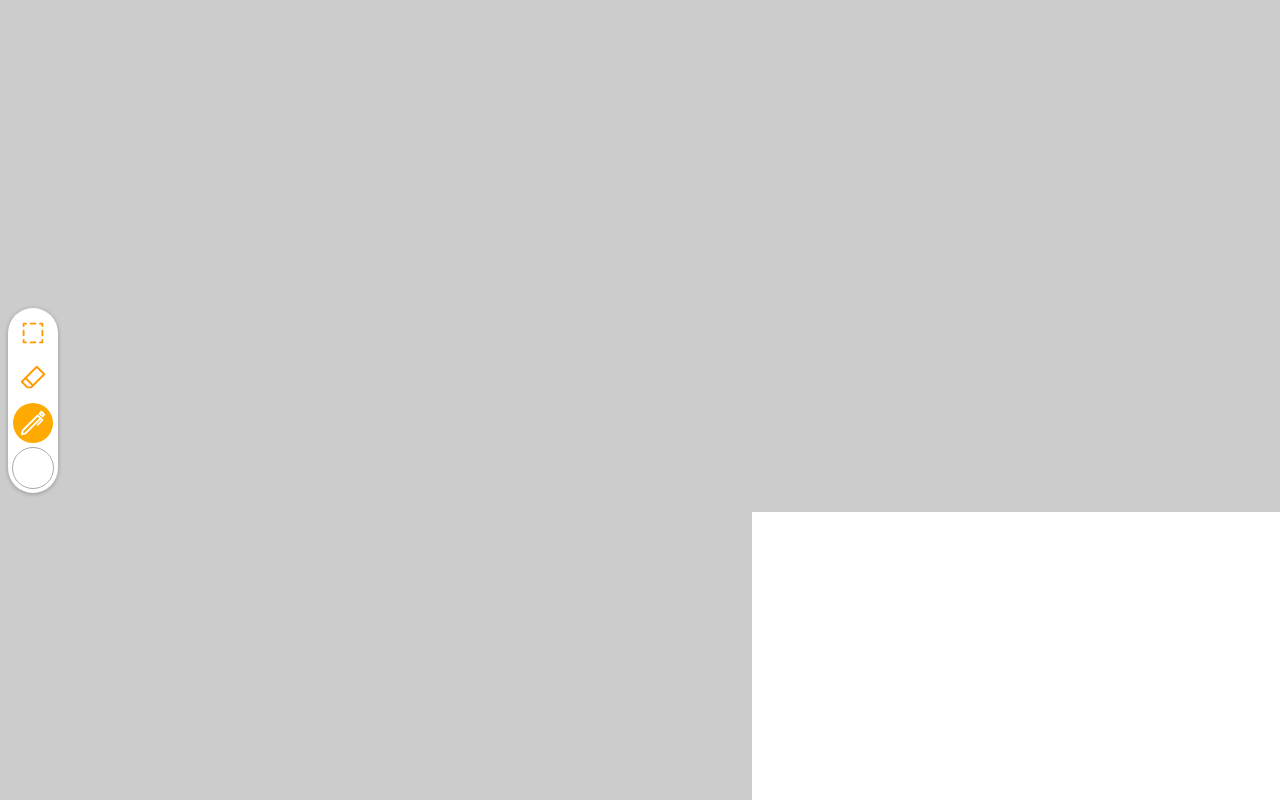
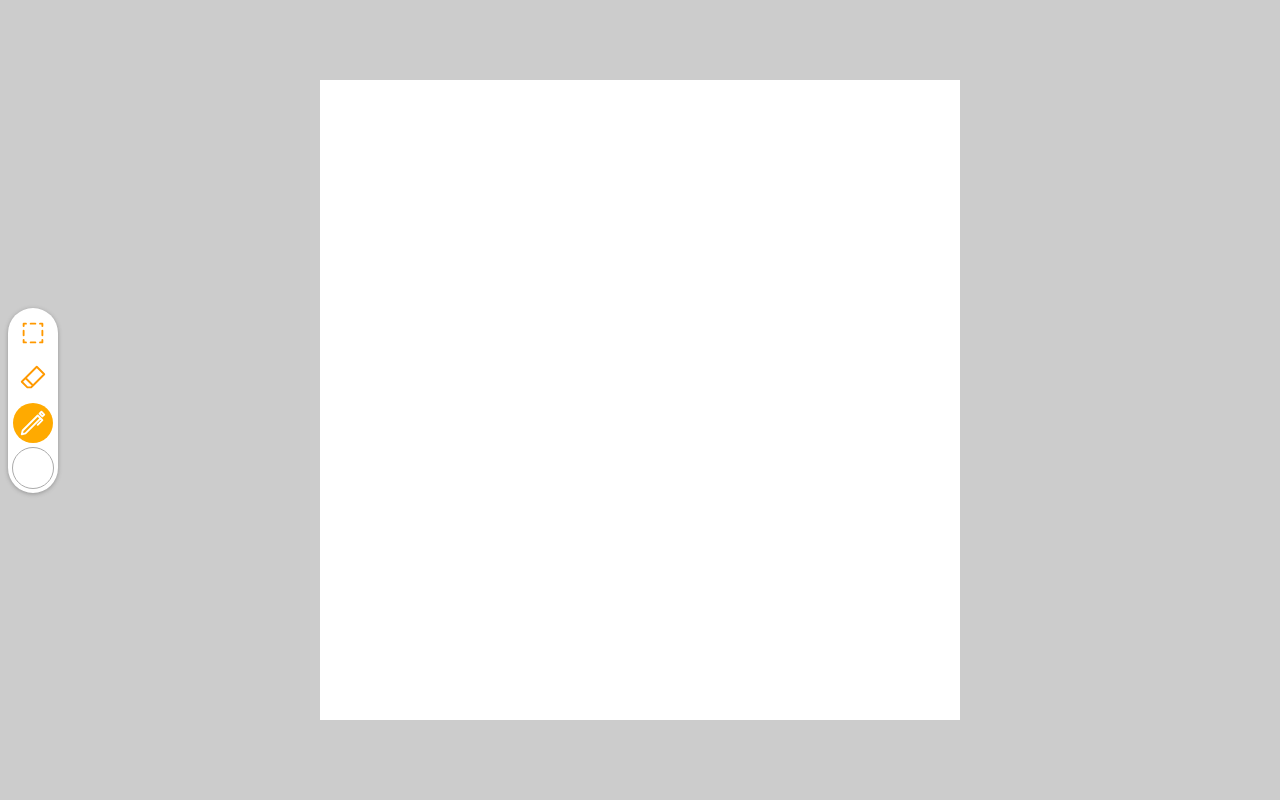
Before and after one commit to Skudi142/IntelligentCanvas, a React (Vite) app: page /drawing in a window 1280 px wide. Built offline with nearby package versions, Linux system fonts and the light colour scheme.

Commit message:
feat:캔버스 컴포넌트 추가

```diff
--- a/src/components/DrawingSpace/DrawCanavs.jsx
+++ b/src/components/DrawingSpace/DrawCanavs.jsx
@@ -1,10 +1,10 @@
 import { useState } from 'react'
 function DrawCanvas() {
-  const [scale, setScale] = useState(window.innerWidth / 800*0.8);
+  const [scale, setScale] = useState(Math.min(window.innerWidth / 800*0.8, window.innerHeight / 800*0.8));
   return (
     <div className="drawarea">
       <canvas className="drawcanvas" width="800" height="800"
-        style={{ transform: `scale(${scale})`, transformOrigin: '-50% -50%' }}
+        style={{transform: `translate(-50%, -50%)scale(${scale})`}}
       ></canvas>
     </div>
   );
--- a/src/components/DrawingSpace/ToolPicker.jsx
+++ b/src/components/DrawingSpace/ToolPicker.jsx
@@ -6,7 +6,7 @@ import Color from './Color'
 
 const ToolRadio=({ value, tool, f, children })=>(
   <>
-    <input class="ToolRadioInput"
+    <input className="ToolRadioInput"
       type="radio"
       name="tool"
       id={value}
@@ -28,7 +28,7 @@ function ToolPicker({f}) {
     <div className="tool-picker-layout">
       <div className="tool-picker">
         <ToolRadio value="select" tool={tool} f={onPick}>
-          <svg viewBox="0 0 32 32"><path stroke-dasharray="5 5" stroke-dashoffset="2.5" d="M6 6v20h20V6Z"></path></svg>
+          <svg viewBox="0 0 32 32"><path strokeDasharray="5 5" strokeDashoffset="2.5" d="M6 6v20h20V6Z"></path></svg>
         </ToolRadio>
         <ToolRadio value="eraser" tool={tool} f={onPick}>
           <svg viewBox="0 0 32 32"><path d="m16 24 12-12-8-8-16 16 6 6h4l2-2-8-8"/></svg>
```
